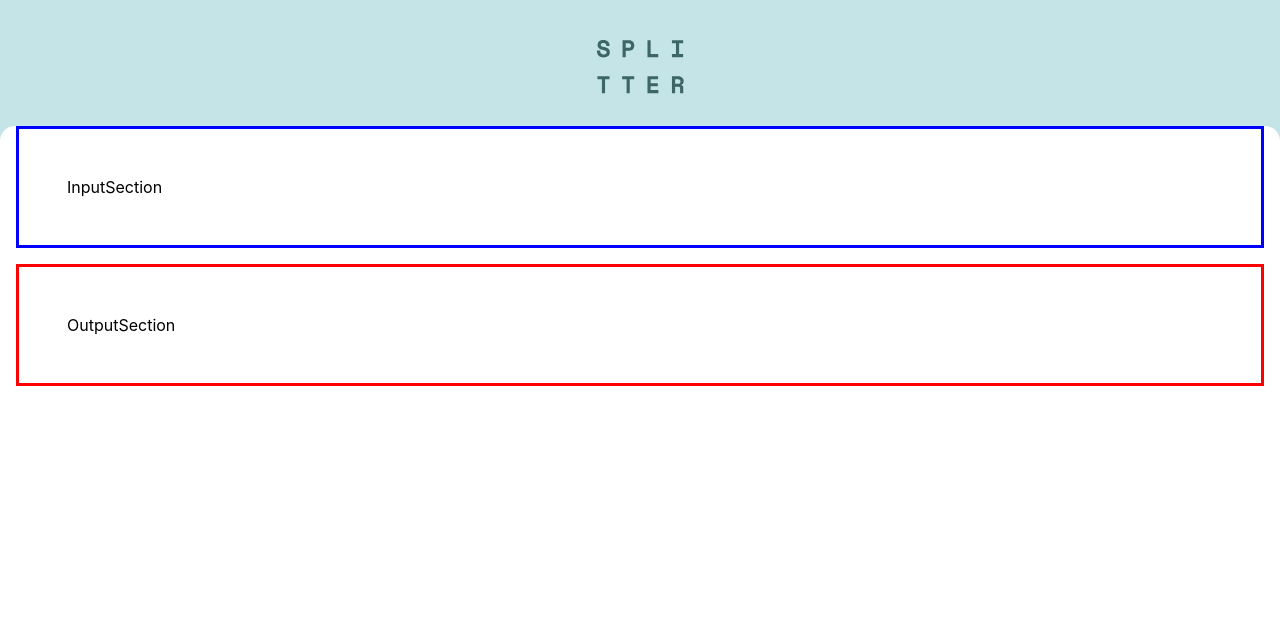
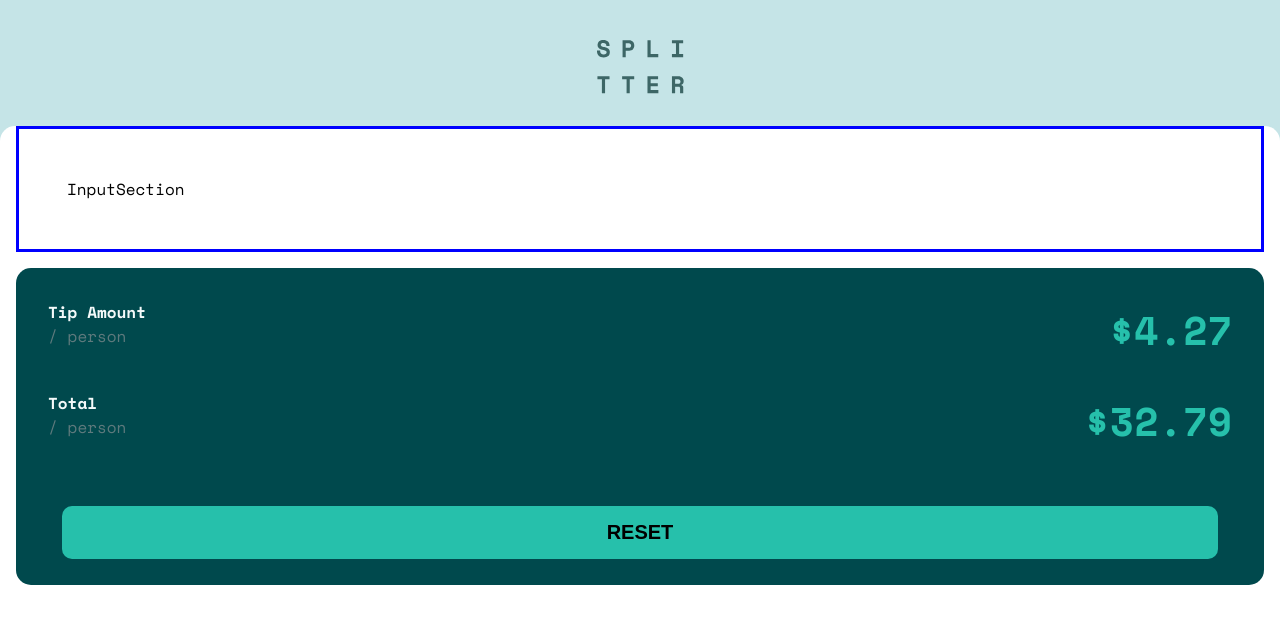
Before and after one commit to henokhm/frontend-mentors-tip-calculator-app, a React (Create React App) app: page / in a window 1280 px wide. Shown: the top 624 px of the page. Built offline with nearby package versions, Linux system fonts and the light colour scheme.

Commit message:
Add OutputSection markup and styles

```diff
--- a/src/components/OutputSection.css
+++ b/src/components/OutputSection.css
@@ -1,5 +1,47 @@
 .output-section {
-  border: red solid 3px;
-  padding: 3em;
+  background-color: hsl(183, 100%, 15%);
   margin: 1em;
+  padding: 1em;
+  border-radius: 15px;
 }
+
+.output-title {
+  color: hsl(189, 41%, 97%);
+  font-weight: 700;
+}
+
+.output-flex {
+  display: flex;
+  justify-content: space-between;
+  padding: 1em;
+}
+
+.output-subtitle {
+  color: hsl(186, 14%, 43%);
+}
+
+.output-value {
+  font-size: 2.5em;
+  font-weight: 700;
+  color: hsl(172, 67%, 45%);
+}
+
+.reset-button {
+  border: none;
+  padding: 0.75em 2em;
+  display: block;
+  margin: 2em auto 0.5em;
+  width: 95%;
+  border-radius: 10px;
+  text-transform: uppercase;
+  font-size: 1.25em;
+  font-weight: 700;
+  background-color: hsl(172, 67%, 45%);
+  transition: all 0.2s ease-in-out;
+}
+
+.reset-button:active,
+.reset-button:hover {
+  background-color: hsl(183, 100%, 55%);
+  transform: scale(1.03);
+}
--- a/src/components/OutputSection.js
+++ b/src/components/OutputSection.js
@@ -1,7 +1,29 @@
 import "./OutputSection.css";
 
-function OutputSection() {
-  return <div className="output-section">OutputSection</div>;
+function OutputSection({ handleReset }) {
+  return (
+    <div className="output-section">
+      <div className="output-flex">
+        <div>
+          <div className="output-title">Tip Amount</div>
+          <div className="output-subtitle">/ person</div>
+        </div>
+        <div className="output-value">$4.27</div>
+      </div>
+
+      <div className="output-flex">
+        <div>
+          <div className="output-title">Total</div>
+          <div className="output-subtitle">/ person</div>
+        </div>
+        <div className="output-value">$32.79</div>
+      </div>
+
+      <button className="reset-button" onclick={handleReset}>
+        Reset
+      </button>
+    </div>
+  );
 }
 
 export default OutputSection;
--- a/src/index.css
+++ b/src/index.css
@@ -1,13 +1,13 @@
+@import url("https://fonts.googleapis.com/css2?family=Space+Mono:wght@400;700&display=swap");
+
 body {
   margin: 0;
-  font-family: -apple-system, BlinkMacSystemFont, 'Segoe UI', 'Roboto', 'Oxygen',
-    'Ubuntu', 'Cantarell', 'Fira Sans', 'Droid Sans', 'Helvetica Neue',
-    sans-serif;
+  font-family: "Space Mono", monospace;
   -webkit-font-smoothing: antialiased;
   -moz-osx-font-smoothing: grayscale;
 }
 
 code {
-  font-family: source-code-pro, Menlo, Monaco, Consolas, 'Courier New',
+  font-family: source-code-pro, Menlo, Monaco, Consolas, "Courier New",
     monospace;
 }
```
